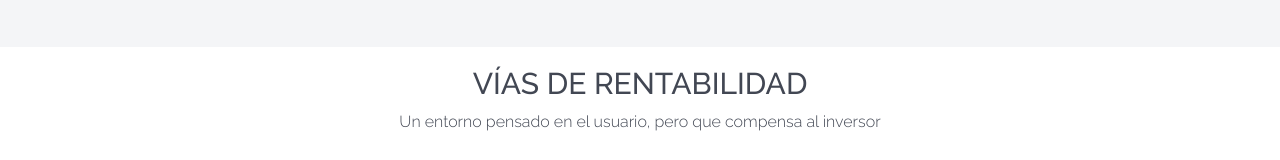
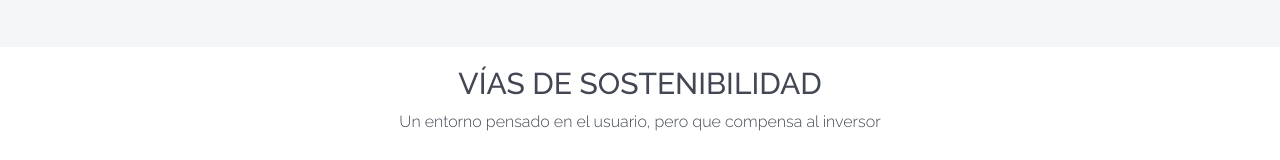
Before and after one commit to egeontechnology/qualis-matulae, a plain HTML site: page A venderse/index-mobile-on-right-small.html in a window 1280 px wide. Shown: the part 2680-2840 px from the top of the page. Drawn offline with nearby package versions, Linux system fonts and the light colour scheme.

Commit message:
Vías de sostenibilidad
Ya solo faltaría añadir un poco de texto sobre la justificación de ambas vías

```diff
--- a/A venderse/index-mobile-on-right-small.html
+++ b/A venderse/index-mobile-on-right-small.html
@@ -348,7 +348,7 @@
 </section><section class="faqs" style="padding-bottom: 150px;padding-top: 0px;">
   <div class="container">
     <div class="row section-heading">
-      <h2>VÍAS DE RENTABILIDAD</h2>
+      <h2>VÍAS DE SOSTENIBILIDAD</h2>
       <p>Un entorno pensado en el usuario, pero que compensa al inversor</p>
     </div>
 
```
